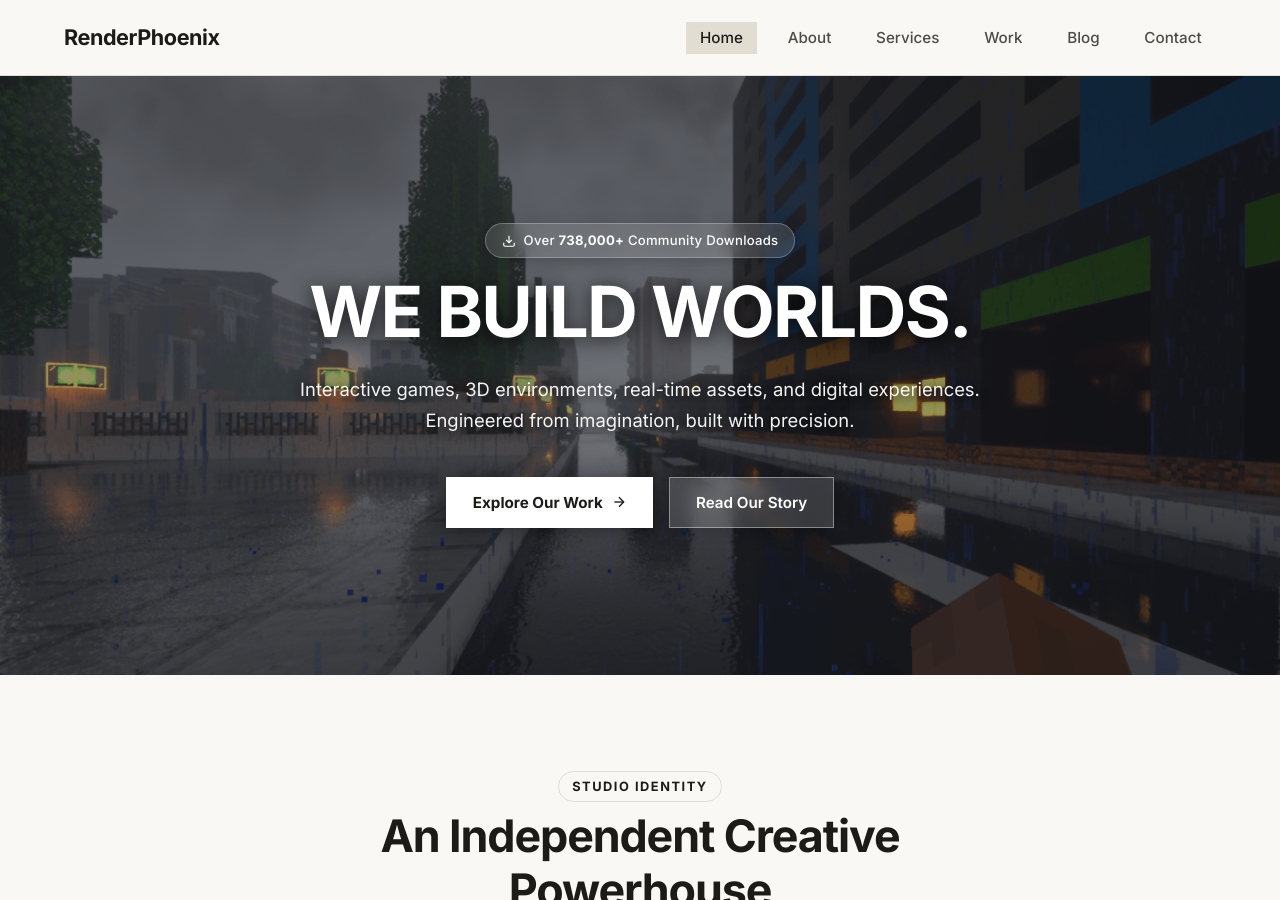
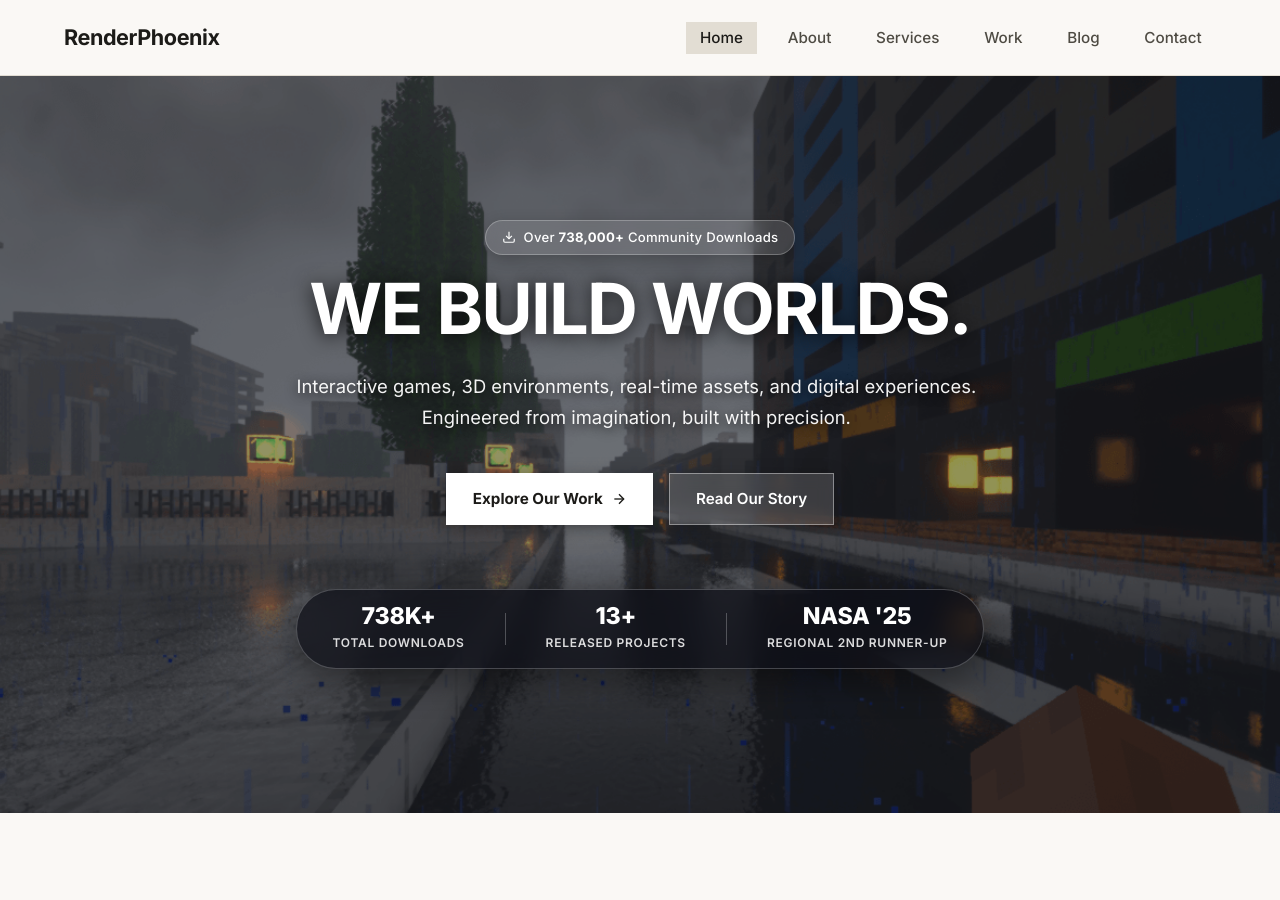
Before and after one commit to cristoparker/renderphoenix, a Jekyll site: the page built from index.html, in a window 1280 px wide and 900 px high. Built offline with Jekyll 4.4.1, drawn with Linux system fonts in a browser that asks for light colours.

```diff
--- a/_includes/head.html
+++ b/_includes/head.html
@@ -10,5 +10,5 @@
   <link href="https://fonts.googleapis.com/css2?family=Inter:wght@300;400;500;600;700;800;900&family=JetBrains+Mono:wght@400;500&display=swap" rel="stylesheet">
 
   <!-- Main Stylesheet -->
-  <link rel="stylesheet" href="{{ '/assets/css/main.css' | relative_url }}?v=2.3">
+  <link rel="stylesheet" href="{{ '/assets/css/main.css' | relative_url }}?v=2.4">
 </head>
--- a/assets/css/components.css
+++ b/assets/css/components.css
@@ -802,3 +802,152 @@
   font-weight: 500;
   color: var(--color-text-secondary);
 }
+
+/* Landing Page Stats & Metrics */
+.hero-badge {
+  display: inline-flex;
+  align-items: center;
+  gap: 0.5rem;
+  padding: 0.35rem 0.95rem;
+  background: rgba(255, 255, 255, 0.12);
+  border: 1px solid rgba(255, 255, 255, 0.25);
+  border-radius: 9999px;
+  font-size: 0.82rem;
+  font-weight: 500;
+  color: #FFFFFF;
+  backdrop-filter: blur(10px);
+  -webkit-backdrop-filter: blur(10px);
+  margin-bottom: var(--space-md);
+  box-shadow: 0 4px 16px rgba(0, 0, 0, 0.2);
+  letter-spacing: 0.02em;
+}
+
+.hero-badge svg {
+  color: #FFFFFF;
+  flex-shrink: 0;
+}
+
+.hero-badge strong {
+  font-weight: 700;
+  color: #FFFFFF;
+}
+
+.hero-stats-bar {
+  display: inline-flex;
+  align-items: center;
+  gap: var(--space-xl);
+  margin-top: var(--space-2xl);
+  padding: 0.9rem 2.2rem;
+  background: rgba(13, 15, 23, 0.72);
+  border: 1px solid rgba(255, 255, 255, 0.22);
+  border-radius: 9999px;
+  backdrop-filter: blur(14px);
+  -webkit-backdrop-filter: blur(14px);
+  box-shadow: 0 10px 36px rgba(0, 0, 0, 0.45);
+}
+
+.hero-stat-item {
+  display: flex;
+  flex-direction: column;
+  align-items: center;
+  text-align: center;
+}
+
+.hero-stat-val {
+  font-family: var(--font-display);
+  font-size: 1.45rem;
+  font-weight: 800;
+  color: #FFFFFF;
+  line-height: 1.1;
+  letter-spacing: -0.01em;
+}
+
+.hero-stat-lbl {
+  font-size: 0.75rem;
+  font-weight: 600;
+  color: rgba(255, 255, 255, 0.85);
+  text-transform: uppercase;
+  letter-spacing: 0.06em;
+  margin-top: 0.25rem;
+}
+
+.hero-stat-divider {
+  width: 1px;
+  height: 32px;
+  background: rgba(255, 255, 255, 0.25);
+}
+
+@media (max-width: 640px) {
+  .hero-stats-bar {
+    flex-direction: column;
+    gap: var(--space-md);
+    border-radius: var(--radius-lg);
+    padding: 1.2rem 1.5rem;
+    width: 100%;
+    max-width: 320px;
+  }
+  .hero-stat-divider {
+    width: 60px;
+    height: 1px;
+  }
+}
+
+.studio-stats-grid {
+  display: grid;
+  grid-template-columns: repeat(3, 1fr);
+  gap: var(--space-lg);
+  margin-top: var(--space-2xl);
+}
+
+.stat-card {
+  background: #FFFFFF;
+  border: 1px solid var(--c-5-light-lilac);
+  border-radius: var(--radius-lg);
+  padding: var(--space-xl) var(--space-lg);
+  text-align: center;
+  box-shadow: var(--shadow-sm);
+  transition: all var(--transition-normal);
+}
+
+.stat-card:hover {
+  transform: translateY(-3px);
+  border-color: var(--c-3-soft-lavender);
+  box-shadow: var(--shadow-md);
+}
+
+.stat-icon {
+  width: 44px;
+  height: 44px;
+  border-radius: 50%;
+  background: var(--c-2-pale-lavender);
+  color: var(--c-1-electric-violet);
+  display: inline-flex;
+  align-items: center;
+  justify-content: center;
+  margin-bottom: var(--space-md);
+}
+
+.stat-number {
+  font-family: var(--font-display);
+  font-size: clamp(2rem, 3.5vw, 2.75rem);
+  font-weight: 800;
+  color: var(--color-text);
+  line-height: 1.1;
+  margin-bottom: 0.35rem;
+  letter-spacing: -0.02em;
+}
+
+.stat-label {
+  font-size: 0.85rem;
+  font-weight: 600;
+  color: var(--color-text-secondary);
+  text-transform: uppercase;
+  letter-spacing: 0.05em;
+}
+
+@media (max-width: 768px) {
+  .studio-stats-grid {
+    grid-template-columns: 1fr;
+    gap: var(--space-md);
+  }
+}
--- a/assets/css/main.css
+++ b/assets/css/main.css
@@ -176,6 +176,67 @@
   border-color: #FFFFFF;
   color: #FFFFFF;
   transform: translateY(-2px);
+}
+
+/* Hero Stats Bar */
+.hero-stats-bar {
+  display: inline-flex;
+  align-items: center;
+  gap: var(--space-xl);
+  margin-top: var(--space-2xl);
+  padding: 0.9rem 2.2rem;
+  background: rgba(13, 15, 23, 0.72);
+  border: 1px solid rgba(255, 255, 255, 0.22);
+  border-radius: 9999px;
+  backdrop-filter: blur(14px);
+  -webkit-backdrop-filter: blur(14px);
+  box-shadow: 0 10px 36px rgba(0, 0, 0, 0.45);
+}
+
+.hero-stat-item {
+  display: flex;
+  flex-direction: column;
+  align-items: center;
+  text-align: center;
+}
+
+.hero-stat-val {
+  font-family: var(--font-display);
+  font-size: 1.45rem;
+  font-weight: 800;
+  color: #FFFFFF;
+  line-height: 1.1;
+  letter-spacing: -0.01em;
+}
+
+.hero-stat-lbl {
+  font-size: 0.75rem;
+  font-weight: 600;
+  color: rgba(255, 255, 255, 0.85);
+  text-transform: uppercase;
+  letter-spacing: 0.06em;
+  margin-top: 0.25rem;
+}
+
+.hero-stat-divider {
+  width: 1px;
+  height: 32px;
+  background: rgba(255, 255, 255, 0.25);
+}
+
+@media (max-width: 640px) {
+  .hero-stats-bar {
+    flex-direction: column;
+    gap: var(--space-md);
+    border-radius: var(--radius-lg);
+    padding: 1.2rem 1.5rem;
+    width: 100%;
+    max-width: 320px;
+  }
+  .hero-stat-divider {
+    width: 60px;
+    height: 1px;
+  }
 }
 
 /* Page Header Hero (Exact Landing Page Hero Styling & Scale) */
--- a/index.html
+++ b/index.html
@@ -25,6 +25,24 @@
           <a href="{{ '/about/' | relative_url }}" class="btn btn-secondary">
             <span>Read Our Story</span>
           </a>
+        </div>
+
+        <!-- Prominent Hero Stats Strip -->
+        <div class="hero-stats-bar">
+          <div class="hero-stat-item">
+            <span class="hero-stat-val">738K+</span>
+            <span class="hero-stat-lbl">Total Downloads</span>
+          </div>
+          <div class="hero-stat-divider"></div>
+          <div class="hero-stat-item">
+            <span class="hero-stat-val">13+</span>
+            <span class="hero-stat-lbl">Released Projects</span>
+          </div>
+          <div class="hero-stat-divider"></div>
+          <div class="hero-stat-item">
+            <span class="hero-stat-val">NASA '25</span>
+            <span class="hero-stat-lbl">Regional 2nd Runner-Up</span>
+          </div>
         </div>
       </div>
     </div>
```
